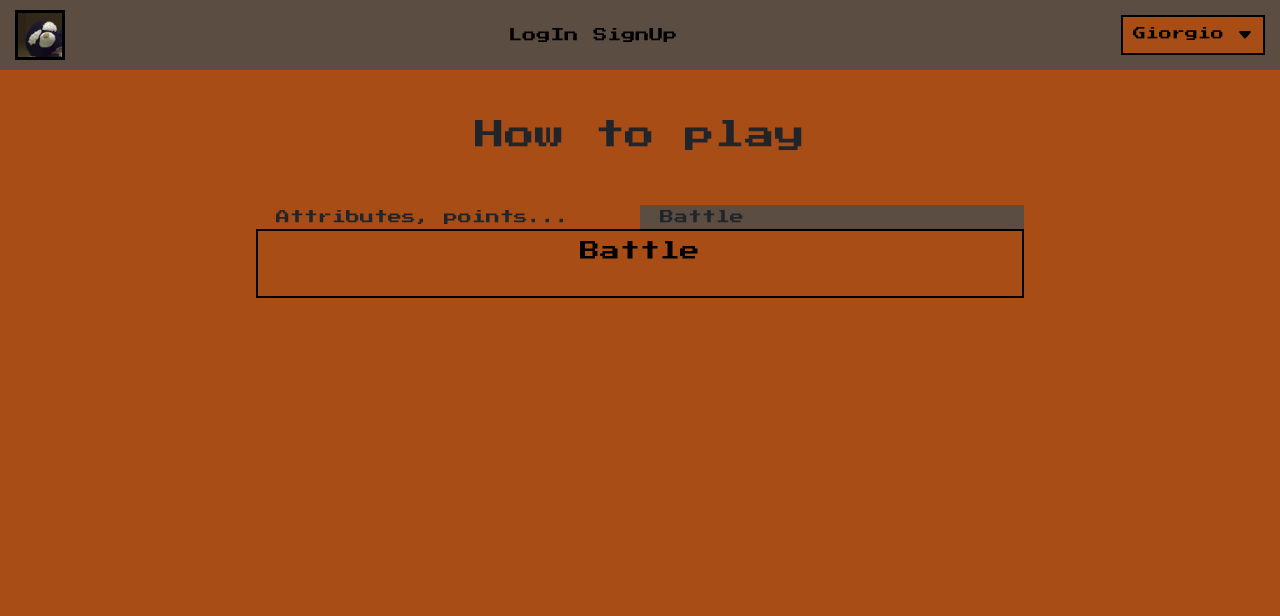
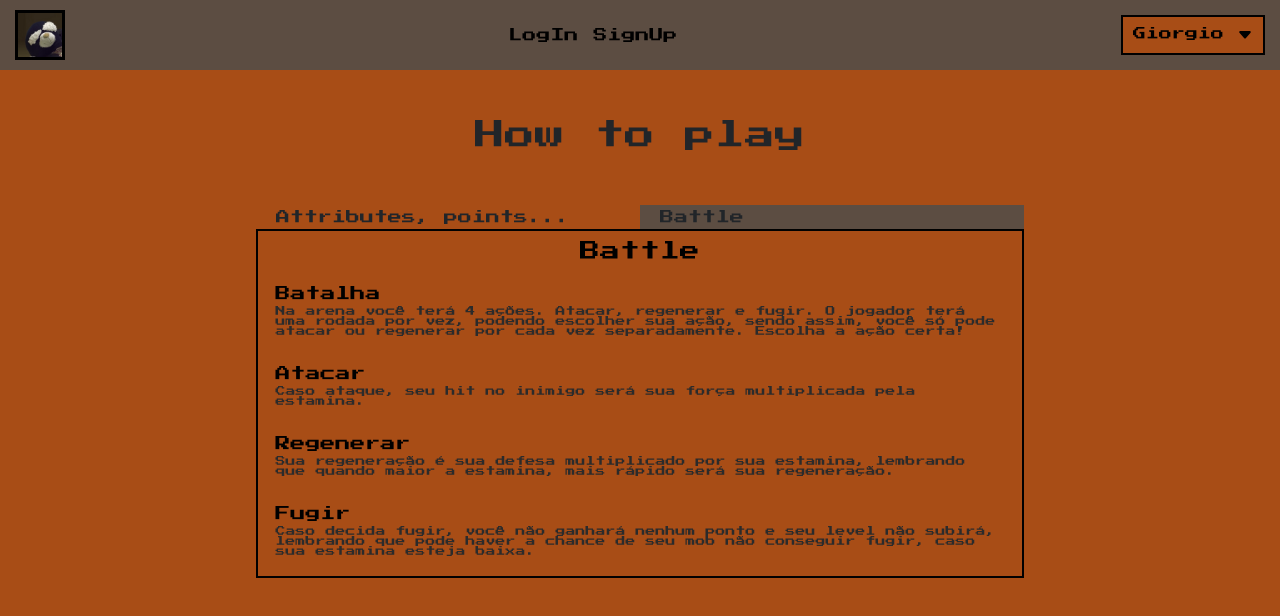
Before and after one commit to strGiorgio/PyMob2.1, a Vue app: page /help in a window 1280 px wide. Both pictures are taken after a click on the item "Battle". Shown: the top 616 px of the page. Built offline with nearby package versions, Linux system fonts and the light colour scheme; data requests are answered from the project's data file.

Commit message:
Create help battle

```diff
--- a/src/components/help/help-box.vue
+++ b/src/components/help/help-box.vue
@@ -2,7 +2,7 @@
     <div>
         <nav>
             <ul>
-                <li class="list-1" @click="btnLeftIsPressed">Attributes, points...</li>
+                <li class="list-1 active" @click="btnLeftIsPressed">Attributes, points...</li>
                 <li class="list-2" @click="btnRightIsPressed">Battle</li>
             </ul>
         </nav>
@@ -45,7 +45,25 @@
 
             <div class="help-battle" v-show="showBattleHelp">
                 <h2>Battle</h2>
-                <article></article>
+                <article>
+                    <h3>Batalha</h3>
+                    <p>Na arena você terá 4 ações. Atacar, regenerar e fugir. O jogador terá uma rodada por vez, podendo escolher sua ação, sendo assim, você só pode atacar ou regenerar por cada vez separadamente. Escolha a ação certa!</p>
+                </article>
+
+                <article>
+                    <h3>Atacar</h3>
+                    <p>Caso ataque, seu hit no inimigo será sua força multiplicada pela estamina.</p>
+                </article>
+
+                <article>
+                    <h3>Regenerar</h3>
+                    <p>Sua regeneração é sua defesa multiplicado por sua estamina, lembrando que quando maior a estamina, mais rápido será sua regeneração.</p>
+                </article>
+
+                <article>
+                    <h3>Fugir</h3>
+                    <p>Caso decida fugir, você não ganhará nenhum ponto e seu level não subirá, lembrando que pode haver a chance de seu mob não conseguir fugir, caso sua estamina esteja baixa.</p>
+                </article>
             </div>
         </div>
     </div>
```
